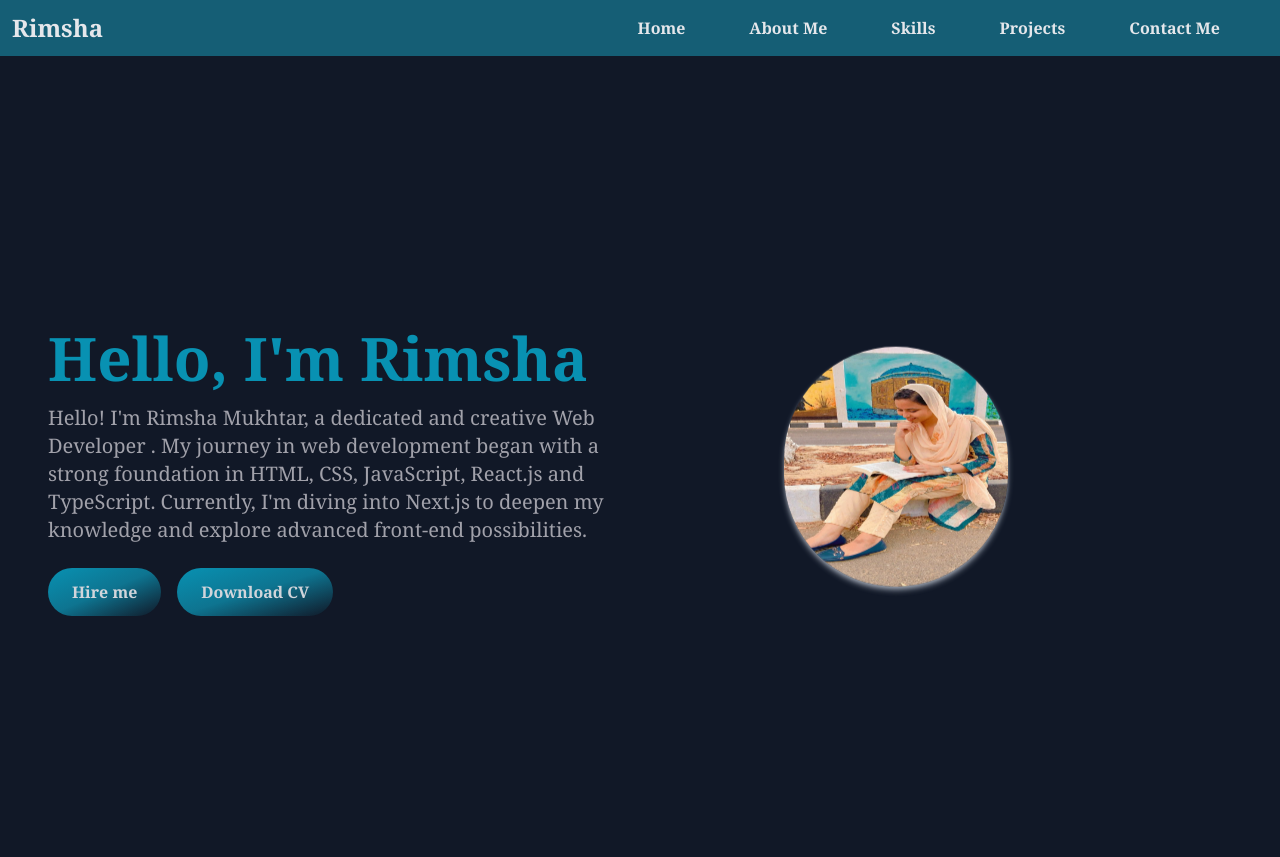
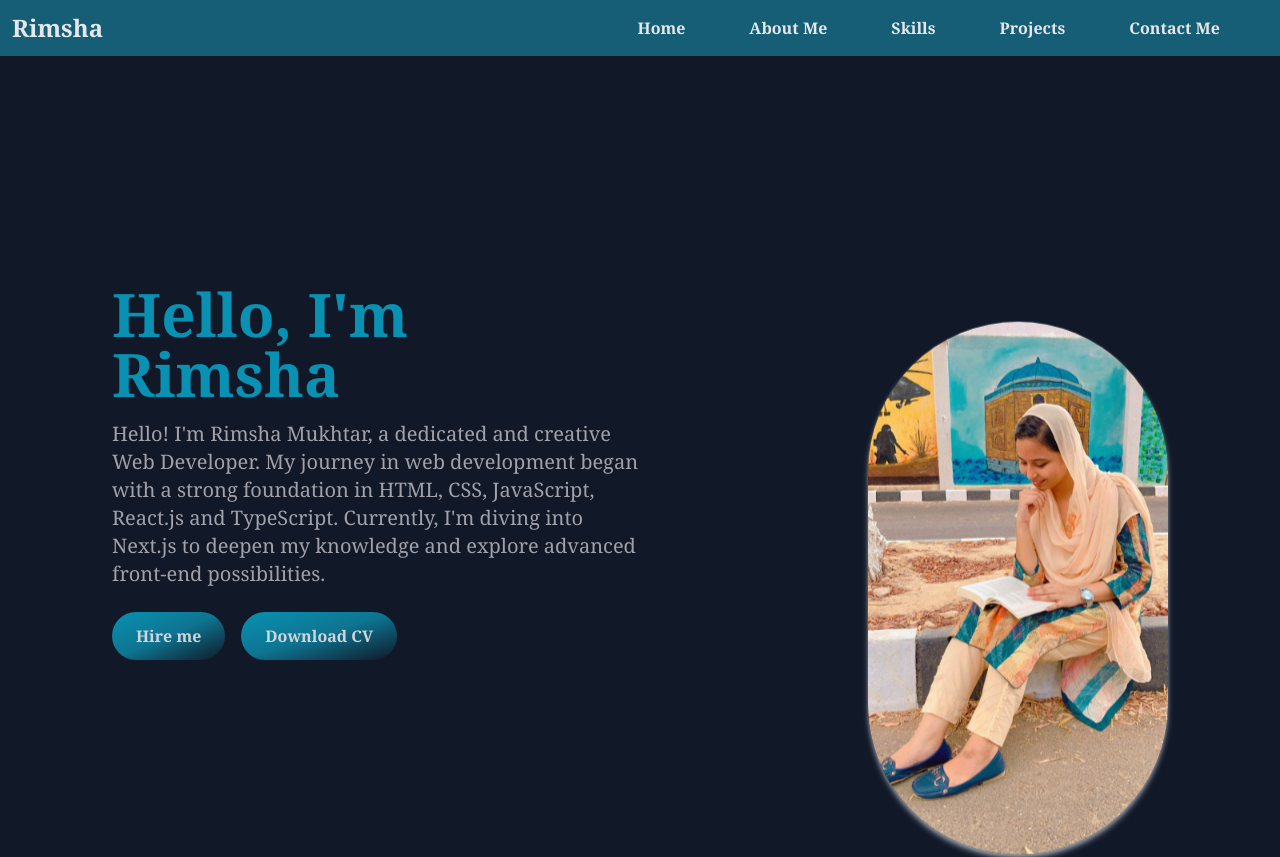
Before and after one commit to rimshamukhtar/Portfolio-using-Tailwind-Css, a Next.js app: page / in a window 1280 px wide. Shown: the top 857 px of the page. Built offline with nearby package versions, Linux system fonts and the light colour scheme.

Commit message:
Update HeroSection.tsx

```diff
--- a/src/components/HeroSection.tsx
+++ b/src/components/HeroSection.tsx
@@ -1,21 +1,21 @@
-
 import Image from "next/image"
 import bannerimage from "../../public/rimsha.jpeg"
 
 export default function HeroSection(){
     return(
-        <section className="animate-fade-in">
-            <div className="flex items-center h-screen font-serif">
+        <section className="animate-fade-in px-4 sm:px-8 lg:px-16">
+            <div className="flex flex-col lg:flex-row items-center h-auto lg:h-screen font-serif">
 
-                <div className="flex-1 animate-slide-in-left">
+                <div className="flex-1 animate-slide-in-left text-center lg:text-left mb-8 lg:mb-0">
                     <h1 className="text-cyan-600 font-extrabold font-serif text-4xl sm:text-5xl lg:text-6xl mb-4">
                         <span>Hello, I'm Rimsha</span>
                     </h1>
-                    <p className="text-zinc-400 text-base mb-6 sm:text-lg lg:text-xl">
-                    Hello! I'm Rimsha Mukhtar, a dedicated and creative Web Developer . My journey in web development began with a strong foundation in HTML, CSS, JavaScript, React.js and TypeScript. Currently, I'm diving into Next.js to deepen my knowledge and explore advanced front-end possibilities.</p>
+                    <p className="text-zinc-400 text-base sm:text-lg lg:text-xl mb-6">
+                        Hello! I'm Rimsha Mukhtar, a dedicated and creative Web Developer. My journey in web development began with a strong foundation in HTML, CSS, JavaScript, React.js and TypeScript. Currently, I'm diving into Next.js to deepen my knowledge and explore advanced front-end possibilities.
+                    </p>
 
-                    <div>
-                        <button className="text-gray-300 px-6 py-3 rounded-full mr-4 bg-gradient-to-br from-cyan-600 via-cyan-700 font-bold hover:scale-105 transform transition duration-300">
+                    <div className="flex justify-center lg:justify-start gap-4">
+                        <button className="text-gray-300 px-6 py-3 rounded-full bg-gradient-to-br from-cyan-600 via-cyan-700 font-bold hover:scale-105 transform transition duration-300">
                             Hire me
                         </button>
                         <button className="text-gray-300 px-6 py-3 rounded-full bg-gradient-to-br from-cyan-600 via-cyan-700 font-bold hover:scale-105 transform transition duration-300">
@@ -24,10 +24,11 @@ export default function HeroSection(){
                     </div>
                 </div>
 
-
-                <div className="flex-1 relative w-[250px] h-[250px] lg:w-[400px] animate-bounce-slow">
-                    <Image src="/rimsha.jpg" alt="Rimsha" width={300} height={300}
-                        className="w-56 h-60 rounded-full bg-transparent shadow-md shadow-gray-400 bg-cover ml-36"/>
+                <div className="flex-1 flex justify-center items-center lg:justify-end">
+                    <div className="relative w-[200px] h-[200px] sm:w-[250px] sm:h-[250px] lg:w-[300px] lg:h-[300px] animate-bounce-slow">
+                        <Image src="/rimsha.jpg" alt="Rimsha" width={300} height={300}
+                            className="rounded-full bg-transparent shadow-md shadow-gray-400 bg-cover"/>
+                    </div>
                 </div>
             </div>
         </section>
```
